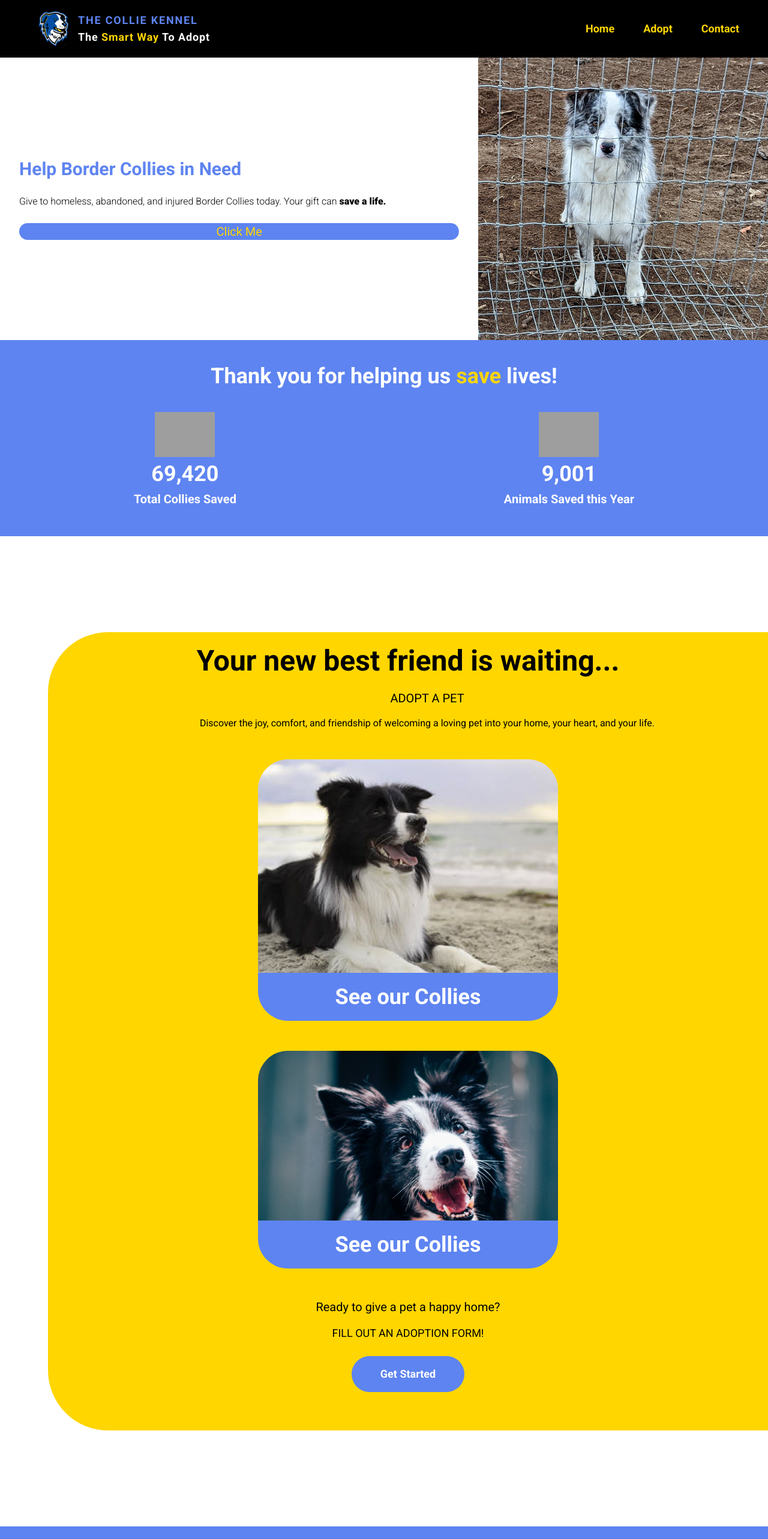
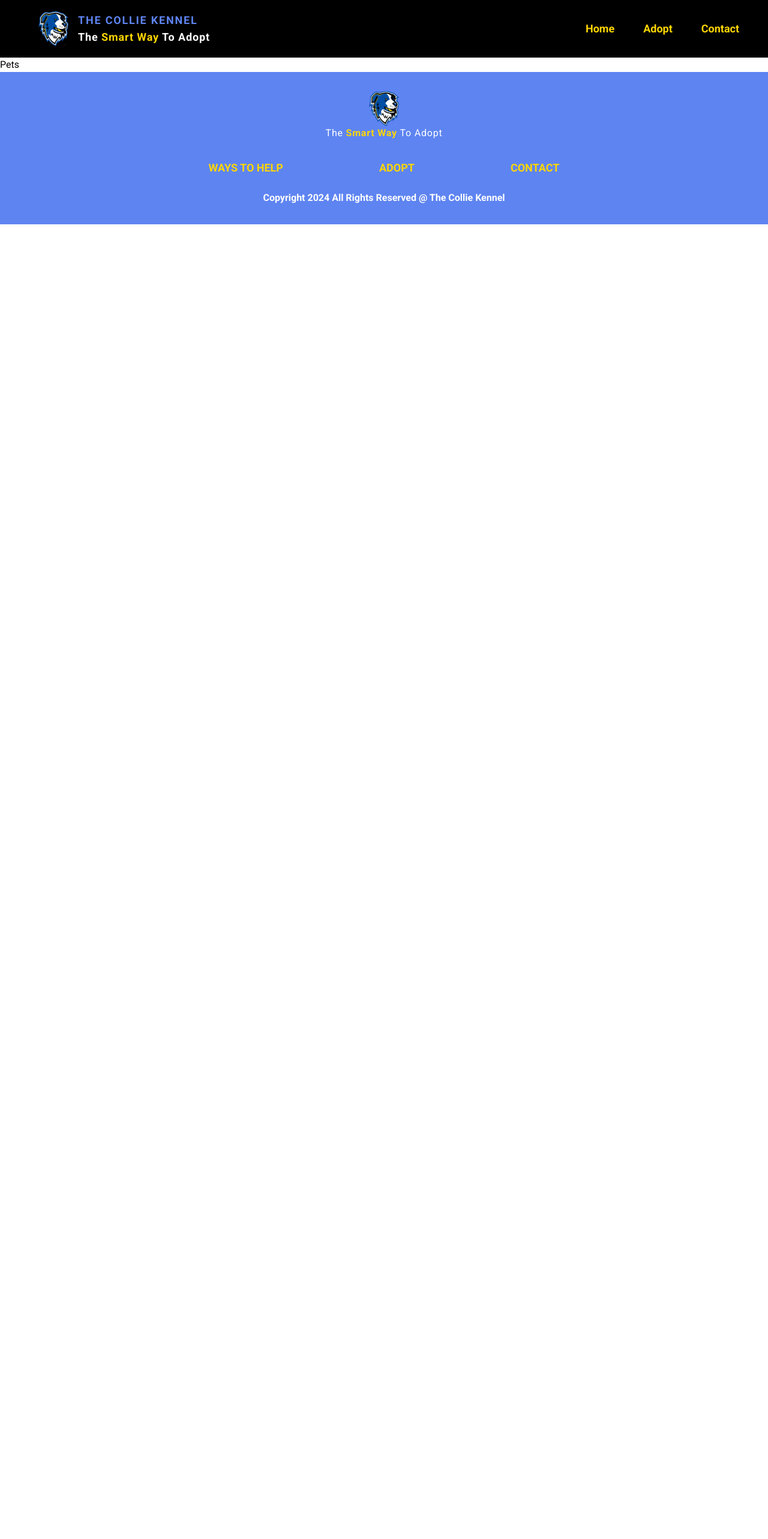
Before and after one commit to Parkourkid2000/React-Project-Finale, a React (Vite) app: page /pets in a window 1280 px wide. Shown: the top 2566 px of the page at 60% size. After the commit the page ends 800 px from the top, so only its background shows below. Built offline with nearby package versions, Linux system fonts and the light colour scheme; grey boxes are pictures that could not be loaded.

Commit message:
added pages and started setting up the routing process, plus polished some links, buttons, and clickables

```diff
--- a/src/App.jsx
+++ b/src/App.jsx
@@ -1,22 +1,29 @@
-import Hero from "./components/Hero"
 import Nav from "./components/Nav"
 import Footer from './components/Footer'
-import Impact from "./components/Impact"
-import Adopt from "./components/Adopt"
+
+import { BrowserRouter as Router, Routes, Route } from "react-router-dom"
+import Landing from "./pages/Landing"
+import Pets from "./pages/Pets"
 
 
 
 function App() {
 
   return (
+
     <>
     <Nav />
-    <Hero />
-    <Impact />
-    <Adopt />
-    <Footer />
+
+<Router>
+  <Routes>
+    <Route path='/' element={<Landing />} />
+    <Route path='/pets' element={<Pets />} />
+  </Routes>
 
 
+
+</Router>
+    <Footer />
     </>
   )
 }
--- a/src/components/Adopt.jsx
+++ b/src/components/Adopt.jsx
@@ -5,27 +5,27 @@ import Collie3 from "../assets/Collie3.png";
 
 const Adopt = () => {
   return (
-    <section className="bg-color1 rounded-s-[100px] xl:ml-20 mb-40">
+    <section id="Adopt" className="bg-color1 rounded-s-[100px] xl:ml-20 mb-40">
       <h1 className="text-center py-6 font-bold text-2xl lg:text-3xl xl:text-5xl">
         Your new <span>best friend</span> is waiting...
       </h1>
       <div className="pl-16 lg:text-center">
-        <h2 className="text-xl pb-4">ADOPT A PET</h2>
-        <p className="pb-12">
+        <h2 className="text-xl xl:text2-xl pb-4">ADOPT A PET</h2>
+        <p className="pb-12 md:text-lg xl:text-xl">
           Discover the joy, comfort, and friendship of welcoming a loving pet
           into your home, your heart, and your life.
         </p>
       </div>
-      <div className="flex flex-col items-center">
+      <div className="flex max-xl:flex-col justify-evenly  items-center">
       <div className="mb-20 rounded-[50px] relative flex  max-w-xl justify-center items-center">
-          <img src={Collie1} className="w-[500px]  max-w-[90vw] rounded-[50px]" alt="" />
-          <div className="bg-color2 text  text-4xl max-w-xl font-bold flex items-center justify-center h-20 rounded-b-[50px] absolute bottom-[-30px] w-full">
+          <img src={Collie2} className="w-[500px]  max-w-[90vw] rounded-[50px]" alt="" />
+          <div className="bg-color2 cursor-pointer hover:bg-color4 text  text-4xl max-w-xl font-bold flex items-center justify-center h-20 rounded-b-[50px] absolute bottom-[-30px] w-full">
             <button className="text-light">See our Collies</button>
           </div>
         </div>
         <div className="mb-20 rounded-[50px] relative  flex max-w-xl justify-center items-center">
-          <img src={Collie2} className="w-[500px] max-w-[90vw] rounded-[50px]" alt="" />
-          <div className="bg-color2 text-4xl max-w-xl font-bold flex items-center justify-center h-20 rounded-b-[50px] absolute bottom-[-30px] w-full">
+          <img src={Collie3} className="w-[500px] max-w-[90vw] rounded-[50px]" alt="" />
+          <div className="bg-color2  cursor-pointer hover:bg-color4 text-4xl max-w-xl font-bold flex items-center justify-center h-20 rounded-b-[50px] absolute bottom-[-30px] w-full">
             <button className="text-light">See our Collies</button>
           </div>
         </div>
@@ -34,14 +34,14 @@ const Adopt = () => {
 
       <div className="md:text-center flex justify-around max-sm:flex-col max-sm:text-center md:flex-col items-center pb-16">
         <div>
-          <h1 className="pb-4 text-xl ">
+          <h1 className="pb-4 md:text-3xl xl:text-4xl text-xl ">
             Ready to give a pet a <span>happy home?</span>
           </h1>
-          <p className="text-lg pb-6">FILL OUT AN ADOPTION FORM!</p>
+          <p className="text-lg md:text-2xl xl:text-3xl pb-6">FILL OUT AN ADOPTION FORM!</p>
         </div>
         <div className="">
-          <button className="bg-color2 text-light rounded-full px-12 py-4 font-bold text-lg
-          ">
+          <button className="bg-color2 hover:bg-color4 text-light rounded-full px-12 py-4 font-bold text-lg
+          md:text-2xl xl:text-3xl md:w-72 xl:w-96">
             Get Started
           </button>
         </div>
--- a/src/components/Button.jsx
+++ b/src/components/Button.jsx
@@ -2,7 +2,7 @@
 // eslint-disable-next-line react/prop-types
 const Button = ({text}) => {
   return (
-    <button className="bg-color2 transition text-color1 text-xl px-10 rounded-full ">{text}</button>
+    <button className="bg-color2 transition hover:bg-color1 hover:text-color2 text-color1 text-xl xl:text-3xl px-10 py-2 font-bold tracking-wide rounded-full ">{text}</button>
   )
 }
 
--- a/src/components/Footer.jsx
+++ b/src/components/Footer.jsx
@@ -1,5 +1,7 @@
 import CollieLogo from "../assets/CollieLogo.png";
 const Footer = () => {
+
+
   return (
     <footer className="bg-color2">
       <div className="flex flex-col items-center justify-center">
@@ -11,21 +13,28 @@ const Footer = () => {
         </figure>
         <div className="flex gap-40 max-sm:gap-20 pb-6 text-center ">
         <ul className="text-light">
-        <h1 className="text-lg font-bold text-color1 uppercase">Ways to Help</h1>
-            {/* <li>Adopt</li>
+
+<a href="/">
+            <h1 className="text-lg font-bold text-color1 cursor-pointer uppercase">Ways to Help</h1>
+
+</a>
+           {/* <li>Adopt</li>
             <li>Donate</li>
             <li>Foster</li>
             <li>Volunteer</li> */}
           </ul>
           <ul className="text-light">
-            <h1 className="text-lg font-bold text-color1 uppercase">Adopt</h1>
-            {/* <li>Services</li>
+<a href="/pets">
+                <h1 className="text-lg font-bold text-color1 cursor-pointer uppercase">Adopt</h1>
+
+</a>
+         {/* <li>Services</li>
             <li>Services</li>
             <li>Services</li>
             <li>Services</li> */}
           </ul>
           <ul className="text-light">
-            <h1 className="text-lg font-bold text-color1 uppercase">Contact</h1>
+            <h1 className="text-lg font-bold text-color1 cursor-not-allowed uppercase">Contact</h1>
             {/* <li>Services</li>
             <li>Services</li>
             <li>Services</li>
@@ -45,6 +54,7 @@ const Footer = () => {
         </ul> */}
         <p className="pb-8 text-light font-bold">Copyright 2024 All Rights Reserved @ The Collie Kennel</p>
       </div>
+
     </footer>
   );
 };
--- a/src/components/Hero.jsx
+++ b/src/components/Hero.jsx
@@ -1,26 +1,27 @@
 import CagedCollie2 from "../assets/CagedCollie2.png";
 import CagedCollie1 from "../assets/CagedCollie.png";
 import Button from "./Button";
+import { Link } from "react-router-dom";
 
 const Hero = () => {
   return (
     <section id="hero" className="relative">
       <div className="flex flex-1 items-center max-sm:flex-col ">
-        <div className="flex flex-col w-full px-8 max-sm:py-6 max-sm:text-center">
-          <h1 className="text-3xl font-bold text-color2">
+        <div className="flex flex-col w-full px-8 max-sm:py-6 max-sm:text-center sm:max-w-[50vw]">
+          <h1 className="text-3xl xl:text-4xl font-bold text-color2">
             Help Border Collies in Need
           </h1>
-          <p className="py-6 font-light">
+          <p className="py-6 xl:text-xl xl:py-10 font-light">
             Give to homeless, abandoned, and injured Border Collies today. Your
             gift can <span className="font-extrabold">save a life.</span>
           </p>
-          <Button text="Click Me" />
+          <Link to="/pets">
+            <Button text="Click Me" />
+          </Link>
         </div>
         <div className="max-w-[100vw] flex items-center justify-center">
-          <img src={CagedCollie2} alt="Caged Collie 2"
-          className="flex" />
+          <img src={CagedCollie2} alt="Caged Collie 2" className="flex" />
         </div>
-
       </div>
     </section>
   );
--- /dev/null
+++ b/src/pages/Landing.jsx
@@ -0,0 +1,15 @@
+import Adopt from "../components/Adopt"
+import Hero from "../components/Hero"
+import Impact from "../components/Impact"
+
+const Landing = () => {
+  return (
+    <>
+        <Hero />
+        <Impact />
+        <Adopt />
+    </>
+  )
+}
+
+export default Landing
--- /dev/null
+++ b/src/pages/PetInfo.jsx
@@ -0,0 +1,8 @@
+
+const PetInfo = () => {
+  return (
+    <div>PetInfo</div>
+  )
+}
+
+export default PetInfo
--- /dev/null
+++ b/src/pages/Pets.jsx
@@ -0,0 +1,8 @@
+
+const Pets = () => {
+  return (
+    <div>Pets</div>
+  )
+}
+
+export default Pets
```
Also changed, not shown: src/components/About.jsx (+6 -1 lines).
